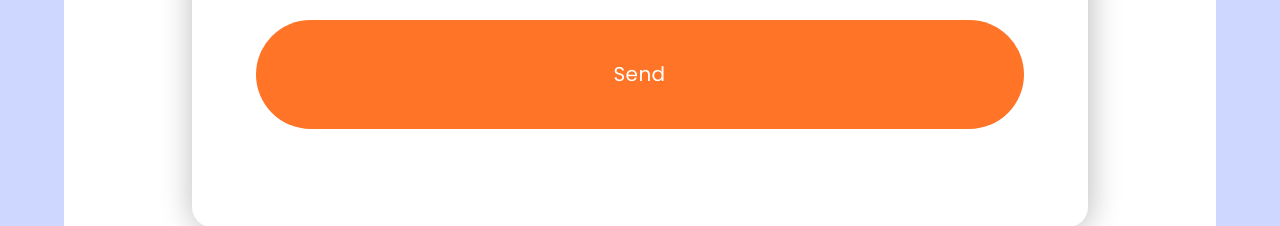
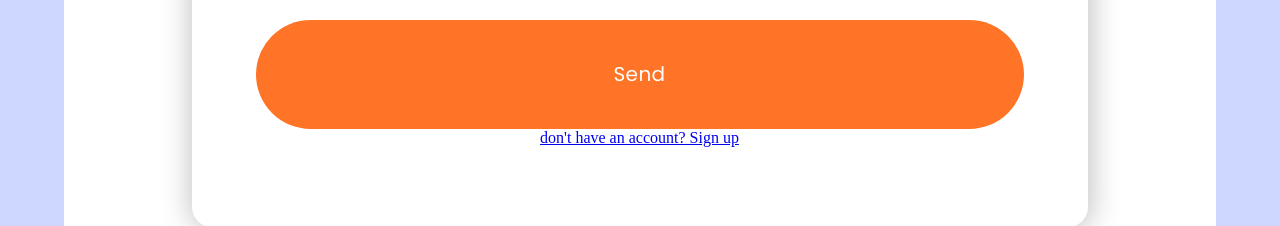
Before and after one commit to oyunbold112/find_my_teacher, a React (Vite) app in the folder frontend/: page /login in a window 1280 px wide. Shown: the part 820-1046 px from the top of the page. Built offline with nearby package versions, Linux system fonts and the light colour scheme; a web font is replaced by a local one.

Commit message:
add register link at login

```diff
--- a/frontend/src/components/LoginPage.tsx
+++ b/frontend/src/components/LoginPage.tsx
@@ -1,3 +1,4 @@
+import { Link } from "react-router-dom";
 import login_banner from "../assets/Frame 2.svg";
 import { useAuth } from "../contexts/AuthContext";
 
@@ -59,6 +60,7 @@
                 Send
             </button>
         </form>
+        <Link to="/register" className="register-link" >don't have an account? Sign up</Link>
       </div>
     </div>
   );
--- a/frontend/src/components/RegisterPage.tsx
+++ b/frontend/src/components/RegisterPage.tsx
@@ -1,7 +1,7 @@
 import React, { useState } from "react";
 import login_banner from "../assets/Frame 2.svg";
 import axios from "axios";
-import { useNavigate } from "react-router-dom";
+import {  useNavigate } from "react-router-dom";
 import "../styles/register.css";
 import { API_URL } from "../contexts/AuthContext";
 
```
